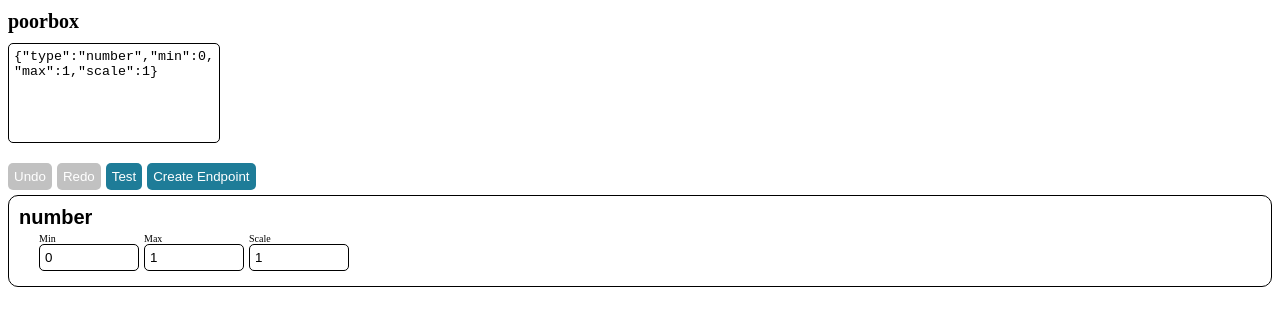
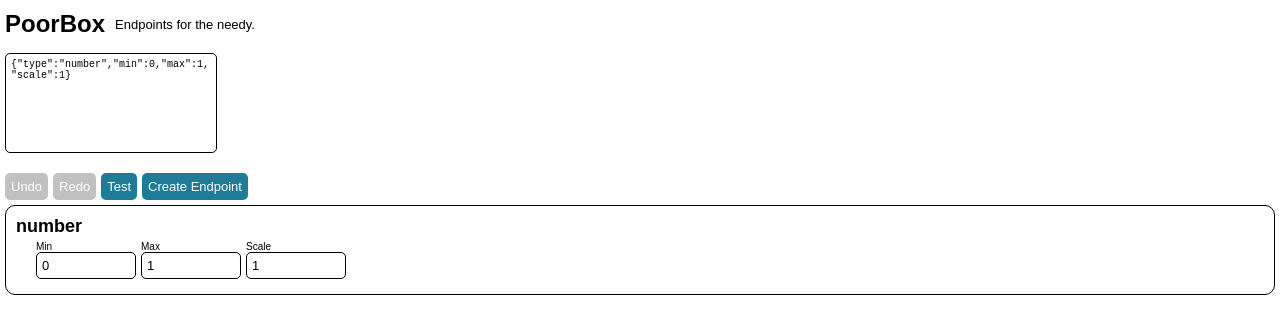
Before and after one commit to isaacronan/poorbox-ui, a Svelte app: page / in a window 1280 px wide. Shown: the top 334 px of the page. Built offline with nearby package versions, Linux system fonts and the light colour scheme; the HTML template or start-up script is replaced by a standard one.

Commit message:
updated styles, font sizes, and font families

```diff
--- a/src/App.svelte
+++ b/src/App.svelte
@@ -79,10 +79,13 @@ const handleSaveConfig = () => {
     });
 };
 </script>
+<header>
+    <h1>PoorBox</h1>
+    <div>Endpoints for the needy.</div>
+</header>
 <main>
-    <h1>poorbox</h1>
     <div class="previews">
-        <textarea placeholder="Paste existing config or URL..." value={JSON.stringify(rootValue)} on:input={handlePreloadedData} type="text" />
+        <textarea spellcheck="false" placeholder="Paste existing config or URL..." value={JSON.stringify(rootValue)} on:input={handlePreloadedData} type="text" />
         {#if mockData !== null}
             <div class="test">{mockData}</div>
         {/if}
@@ -121,11 +124,23 @@ const handleSaveConfig = () => {
     --red2: #8a5858;
     --red3: #540f0f;
     --redpale: #ffcccc;
+    --fs-small: 1.0rem;
+    --fs-normal: 1.3rem;
+    --fs-medium: 1.8rem;
+    --fs-big: 2.4rem;
     font-size: 10px;
 }
 
 body {
     color: var(--dark);
+    font-size: var(--fs-normal);
+    font-family: sans-serif;
+    margin: 0;
+}
+
+h1 {
+    font-size: var(--fs-big);
+    margin: 0;
 }
 
 input,
@@ -135,8 +150,14 @@ textarea {
     border: 1px solid var(--dark);
     border-radius: 0.5rem;
     color: var(--dark);
+    font-size: var(--fs-normal);
     outline: none;
     padding: 0.5rem;
+}
+
+textarea::placeholder {
+    color: var(--grey);
+    font-family: sans-serif;
 }
 
 input {
@@ -191,6 +212,7 @@ button {
 
 label {
     color: var(--dark);
+    font-size: var(--fs-small);
 }
 
 .bare-button {
@@ -201,7 +223,7 @@ label {
 
 .small-heavy {
     text-transform: uppercase;
-    font-size: 1rem;
+    font-size: var(--fs-small);
     font-weight: bold;
 }
 
@@ -233,9 +255,18 @@ label {
 </style>
 </svelte:head>
 <style>
+header {
+    align-items: center;
+    display: flex;
+    padding: 1rem 0.5rem;
+}
+
+main {
+    padding: 0.5rem;
+}
+
 h1 {
-    font-size: 2rem;
-    margin: 1rem 0;
+    margin-right: 1rem;
 }
 
 .endpoint {
@@ -254,33 +285,44 @@ h1 {
 
 textarea,
 .test {
+    font-family: monospace;
     flex-basis: 200px;
 }
 
 textarea {
+    font-size: var(--fs-small);
     resize: none;
 }
 
 .test {
     flex-grow: 1;
+    font-size: var(--fs-medium);
     overflow-y: auto;
     padding-left: 0.5rem;
     word-break: break-word;
 }
 
 .error-message {
+    color: var(--red1);
+    font-size: var(--fs-small);
+    font-weight: bold;
+    left: 0.5rem;
     position: absolute;
-    left: 0.5rem;
     top: 100%;
 }
 
 .url {
     align-items: center;
     display: flex;
-    font-size: 3rem;
+    font-size: var(--fs-big);
+    font-family: monospace;
 }
 
 .url > * {
     margin-right: 1rem;
 }
+
+.url > button {
+    color: var(--red1);
+}
 </style>
--- a/src/components/ValueConfig.svelte
+++ b/src/components/ValueConfig.svelte
@@ -63,7 +63,7 @@ select {
     -webkit-appearance: none;
     background-color: transparent;
     border: none;
-    font-size: 2rem;
+    font-size: var(--fs-medium);
     font-weight: bold;
     outline: none;
     padding: 0;
```
